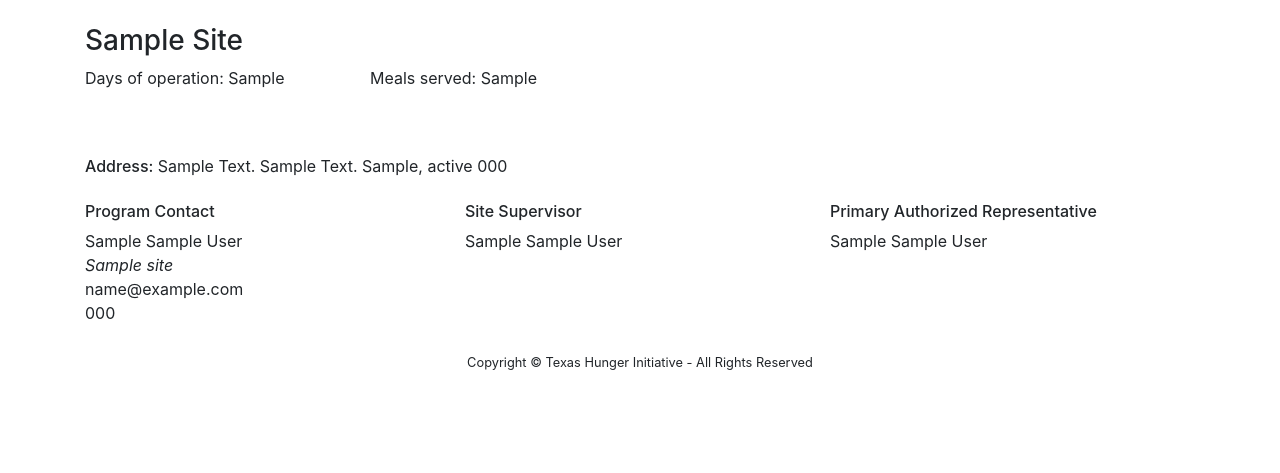
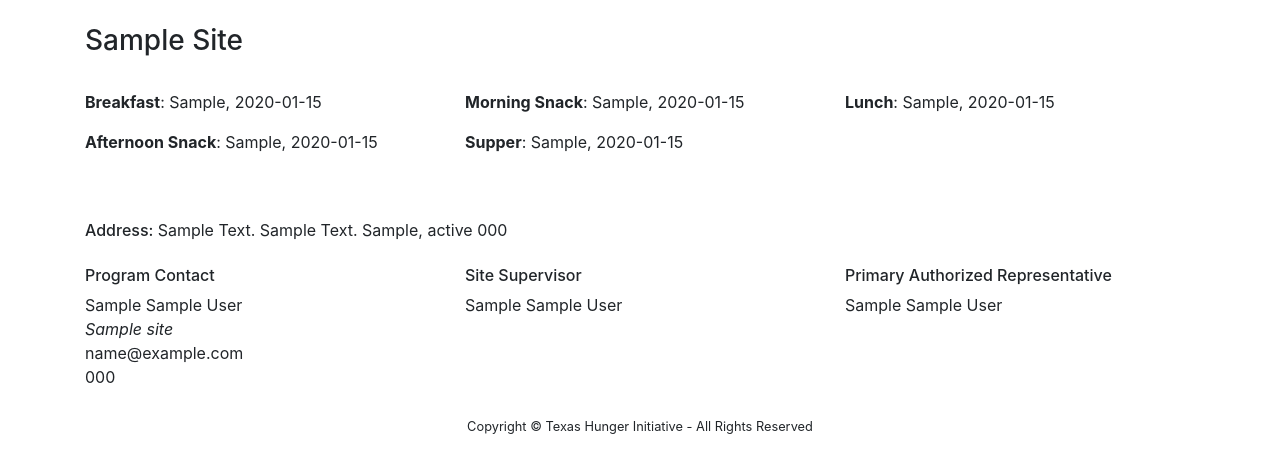
Before and after one commit to Katy-Atch/data4good, a Django app: page /sitedetails/1/ in a window 1280 px wide. Shown: the part 56-529 px from the top of the page. Run offline with Django 3.2, Linux system fonts and the light colour scheme; tables that the repository leaves empty hold one stand-in row (values such as "Sample post"); some libraries are stand-ins or nearby versions.

Commit message:
Added meal times to site details page. Added cestatus to sponsor details page.

```diff
--- a/web/pages/models.py
+++ b/web/pages/models.py
@@ -180,6 +180,17 @@ class Site(models.Model):
     primary_auth_rep_email = models.EmailField(null=True, blank=True)
     primary_auth_rep_phone = PhoneField(null=True, blank=True)
 
+    breakfast_time = models.CharField(max_length=20, null=True, blank=True)
+    amsnack_time = models.CharField(max_length=20, null=True, blank=True)
+    lunch_time = models.CharField(max_length=20, null=True, blank=True)
+    pmsnack_time = models.CharField(max_length=20, null=True, blank=True)
+    supper_time = models.CharField(max_length=20, null=True, blank=True)
+    breakfast_days_served = models.CharField(max_length=30, null=True, blank=True)
+    amsnack_days_served = models.CharField(max_length=30, null=True, blank=True)
+    lunch_days_served = models.CharField(max_length=30, null=True, blank=True)
+    pmsnack_days_served = models.CharField(max_length=30, null=True, blank=True)
+    supper_days_served = models.CharField(max_length=30, null=True, blank=True)
+
     def __str__(self):
         return self.name
 
@@ -196,6 +207,7 @@ class CE(models.Model):
     name = models.CharField(max_length=500)
     county = models.CharField(max_length=500)
     program_year = models.CharField(max_length=500, null=True, blank=True)
+    ce_status = models.CharField(max_length=20, null=True, blank=True)
 
     geo_id = models.IntegerField(null=True, blank=True)
 
--- a/web/pages/templates/site_details.html
+++ b/web/pages/templates/site_details.html
@@ -17,13 +17,33 @@
 
 {% block content %}
 <h3>{{ site.name|title }}</h3>
+<br>
 <div class="row">
-  <div class="col-3">
-      <p>Days of operation: {{ site.days_of_operation }}</p>
+  {% if site.breakfast_days_served != null or site.breakfast_time != null %}
+  <div class="col-xs-12 col-sm-12 col-md-6 col-lg-4">
+    <p><strong>Breakfast</strong>: {{ site.breakfast_days_served }}, {{ site.breakfast_time }}</p>
   </div>
-  <div class="col-3">
-    <p>Meals served: {{ site.meal_types_served }}</p>
+  {% endif %}
+  {% if site.amsnack_days_served != null or site.amsnack_time != null %}
+  <div class="col-xs-12 col-sm-12 col-md-6 col-lg-4">
+    <p><strong>Morning Snack</strong>: {{ site.amsnack_days_served }}, {{ site.amsnack_time }}</p>
   </div>
+  {% endif %}
+  {% if site.lunch_days_served != null or site.lunch_time != null %}
+  <div class="col-xs-12 col-sm-12 col-md-6 col-lg-4">
+    <p><strong>Lunch</strong>: {{ site.lunch_days_served }}, {{ site.lunch_time }}</p>
+  </div>
+  {% endif %}
+  {% if site.pmsnack_days_served != null or site.pmsnack_time != null %}
+  <div class="col-xs-12 col-sm-12 col-md-6 col-lg-4">
+    <p><strong>Afternoon Snack</strong>: {{ site.pmsnack_days_served }}, {{ site.pmsnack_time }}</p>
+  </div>
+  {% endif %}
+  {% if site.supper_days_served != null or site.supper_time != null %}
+  <div class="col-xs-12 col-sm-12 col-md-6 col-lg-4">
+    <p><strong>Supper</strong>: {{ site.supper_days_served }}, {{ site.supper_time }}</p>
+  </div>
+  {% endif %}
 </div>
 <br>
 
@@ -44,7 +64,7 @@
 <br><br>
 <div class="row">
   {% if site.program_contact_salutation != null or site.program_contact_first_name != null or site.program_contact_last_name != null %}
-  <div class="col-4">
+  <div class="col-xs-12 col-sm-12 col-md-6 col-lg-4">
     <h6>Program Contact</h6>
     <p class="mb-0">
       {{ site.program_contact_salutation}}
@@ -58,7 +78,7 @@
   </div>
   {% endif %}
   {% if site.site_supervisor_salutation != null or site.site_supervisor_first_name != null or site.site_supervisor_last_name != null %}
-  <div class="col-4">
+  <div class="col-xs-12 col-sm-12 col-md-6 col-lg-4">
     <h6>Site Supervisor</h6>
     <p>
       {{ site.site_supervisor_salutation }}
@@ -68,7 +88,7 @@
   </div>
   {% endif %}
   {% if site.primary_auth_rep_salutation != null or site.primary_auth_rep_first_name != null or site.primary_auth_rep_last_name != null %}
-  <div class="col=4">
+  <div class="col-xs-12 col-sm-12 col-md-6 col-lg-4">
     <h6>Primary Authorized Representative</h6>
     <p>
       {{ site.primary_auth_rep_salutation }}
```
Also changed, not shown: web/pages/management/commands/mapping.py (+13 -2 lines), web/pages/templates/sponsor_details.html (+10 -6 lines), web/pages/migrations/0002_auto_20200119_1824.py (added).
